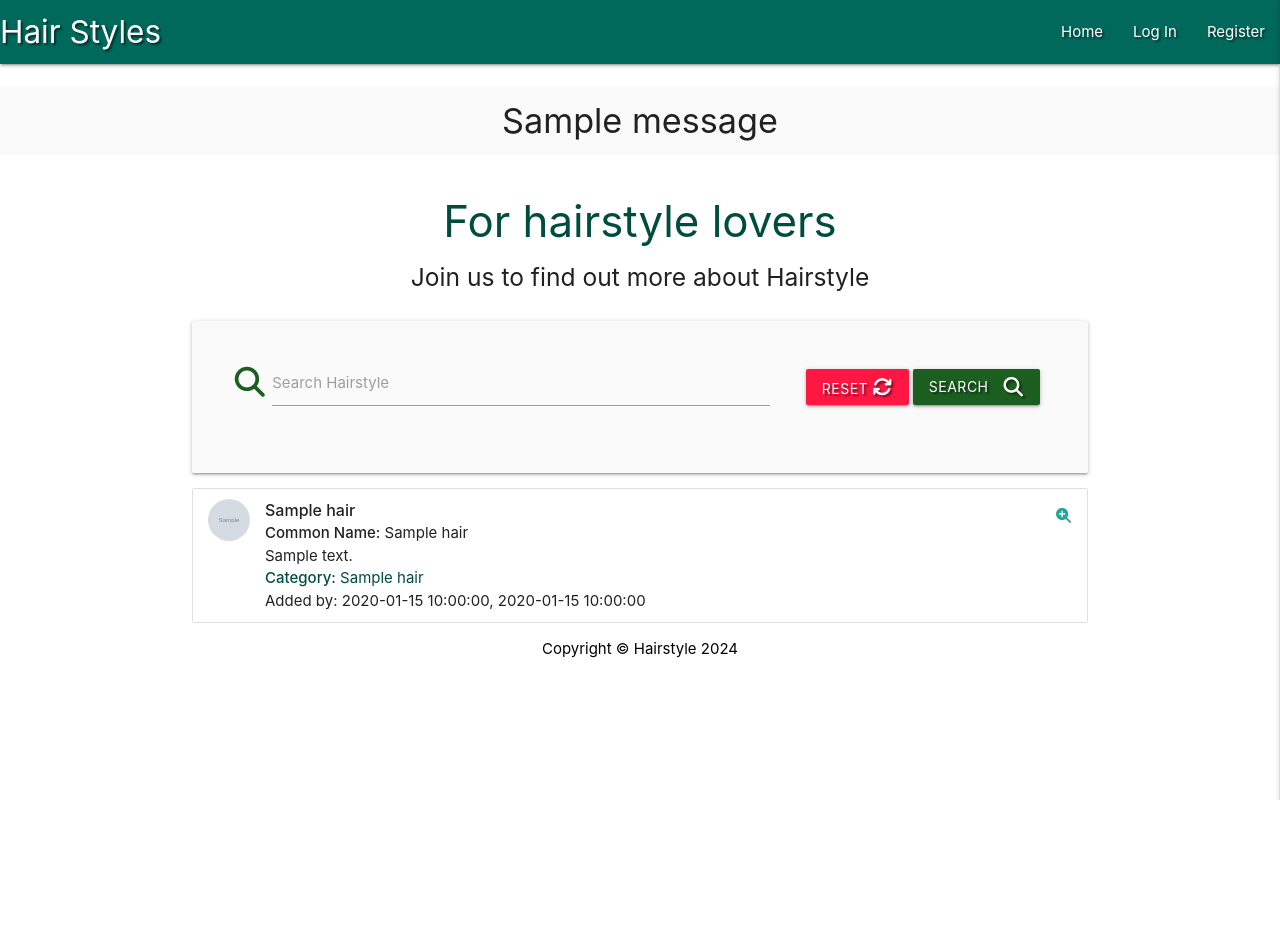
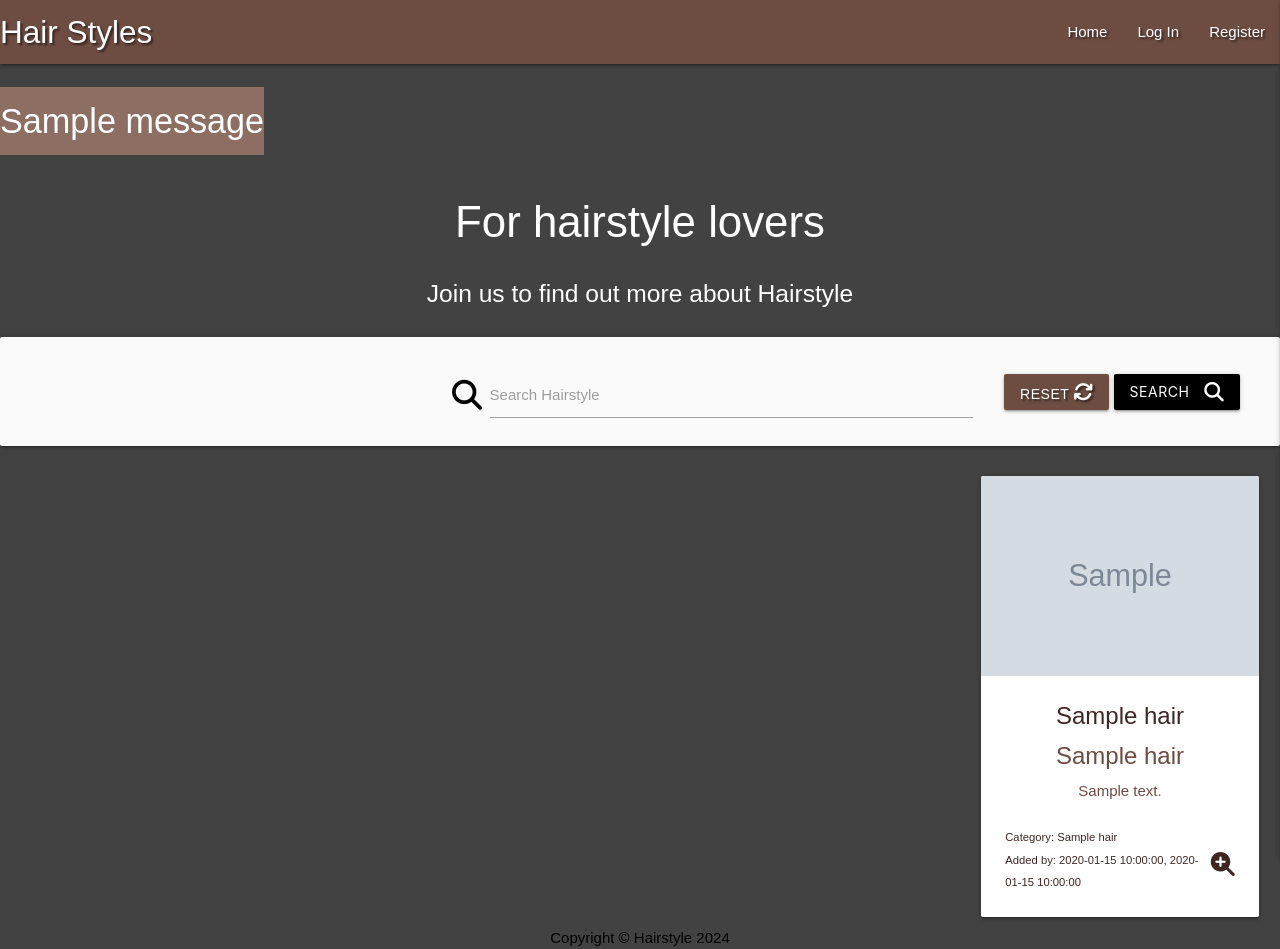
Before and after one commit to JoelineAlves/hair_manager, a Flask app: page / in a window 1280 px wide. Before the commit the page ends 800 px from the top, so only its background shows below. Run offline with Flask 3, Linux system fonts and the light colour scheme; grey boxes marked "Sample" are stand-in pictures; one stand-in notice (Sample message) is shown; a database or web service that is not in the repository returns one stand-in record (values such as "Sample title"); some libraries are stand-ins or nearby versions.

Commit message:
styling the web pages

```diff
--- a/static/css/style.css
+++ b/static/css/style.css
@@ -1,18 +1,117 @@
+/* Reset global margins and paddings */
+* {
+    margin: 0;
+    padding: 0;
+    box-sizing: border-box;
+}
+
+/* Specific adjustments */
+body {
+    background-color: #212121d8;
+    font-family: Arial, sans-serif;
+    margin: 0;
+    padding: 0;
+}
+
+/* Container adjustments */
+.container {
+    padding: 0;
+    margin: 0 auto;
+    width: 100%;
+}
+
+/* Flexbox layout for rows and columns */
+.row {
+    display: flex;
+    flex-wrap: wrap;
+    margin: 0;  /* Remove default margin */
+}
+
+.col {
+    padding: 10px;  /* Adjust padding to create space between cards */
+    box-sizing: border-box;
+    width: 100%;
+}
+
+@media (min-width: 601px) {
+    .col.s12.m6 {
+        width: 50%;
+    }
+}
+
+@media (min-width: 993px) {
+    .col.s12.l3 {
+        width: 25%;
+    }
+}
+
+.card {
+    margin: 10px;
+    display: flex;
+    flex-direction: column;
+}
+
+.card .card-image img {
+    object-fit: cover;
+    height: 200px;  /* Adjust height as needed */
+    width: 100%;
+}
+
+.card-content {
+    padding: 10px;
+}
+
+/* Adjust button margins */
+.btn-small {
+    margin-top: 5px;
+    margin-bottom: 5px;
+}
+
+.btn-large i.fab {
+    font-size: 1rem;  /* Reduce the icon size */
+}
+
 .text-shadow {
     text-shadow: 2px 2px 2px rgba(0, 0, 0, 0.5);
 }
 
+
+
 .flashes h4 {
     line-height: 2;
+
 }
 
-/* card styles */
-.card .card-image img {
-    object-fit: cover;
-    height: 40vh;
+/* Title and search adjustments */
+.center-align {
+    text-align: center;
 }
 
-.btn-small {
-    margin-top: 15px;
-    margin-bottom: 15px;
+.headings {
+    margin-bottom: 20px;
+    width: 100%;
+    display: flex;
+    flex-direction: column;
+    align-items: center;
 }
+
+.search-session {
+    padding: 20px;
+    margin-bottom: 20px;
+    width: 100%;
+    display: flex;
+    justify-content: center;
+}
+
+.input-field {
+    margin-bottom: 0;
+}
+
+/* mobile navbar */
+#mobile-demo {
+    background-color: #000;
+}
+
+#mobile-demo a {
+    color: #ffffff;
+}
--- a/templates/add_category.html
+++ b/templates/add_category.html
@@ -1,14 +1,14 @@
 {% extends "base.html" %}
 {% block content %}
 
-    <h3 class="teal-text text-darken-4 center-align">Add Category</h3>
+    <h3 class="white-text center-align">Add Category</h3>
 
     <div class="row card-panel grey lighten-5">
         <form class="col s12" method="POST" action="{{ url_for('add_category') }}">
             <!-- category name -->
             <div class="row">
                 <div class="input-field col s12">
-                    <i class="fas fa-folder-open prefix teal-text text-darken-4"></i>
+                    <i class="fas fa-folder-open prefix brown-text text-darken-4"></i>
                     <input id="category_name" name="category_name" minlength="3" maxlength="20"
                         type="text" class="validate" required>
                     <label for="category_name">Category Name</label>
@@ -17,7 +17,7 @@
             <!-- submit button -->
             <div class="row">
                 <div class="col s12 center-align">
-                    <button type="submit" class="btn-large teal darken-1 text-shadow">
+                    <button type="submit" class="btn-large brown darken-4 text-shadow">
                         Add Category <i class="fas fa-plus-square right"></i>
                     </button>
                 </div>
--- a/templates/base.html
+++ b/templates/base.html
@@ -15,7 +15,7 @@
 
     <header>
         <!-- My Navbar -->
-        <nav class="nav-extended text-shadow teal darken-3">
+        <nav class="nav-extended text-shadow brown darken-1">
             <div class="nav-wrapper">
               <a href="{{ url_for('get_hairs') }}" class="brand-logo">Hair Styles</a>
               <a href="#" data-target="mobile-demo" class="sidenav-trigger right"><i class="fas fa-bars"></i></a>
@@ -38,7 +38,7 @@
 
         <!-- Mobile Navbar -->
           <ul class="sidenav" id="mobile-demo">
-            <li><h4 class="center-align teal-text text-darken-3">Hair Styles</h4></li>
+            <li><h4 class="center-align white-text">Hair Styles</h4></li>
             <li><a href="{{ url_for('get_hairs') }}">Home</a></li>
         {% if session.user %}
             <li><a href="{{ url_for('profile', username=session['user']) }}">Profile</a></li>
@@ -60,7 +60,7 @@
      {% if messages %}
          {% for message in messages %}
              <div class="row flashes">
-                 <h4 class="grey lighten-5 center-align">{{ message }}</h4>
+                 <h4 class=" brown lighten-1 white-text center-align">{{ message }}</h4>
              </div>
          {% endfor %}
      {% endif %}
--- a/templates/edit_category.html
+++ b/templates/edit_category.html
@@ -8,7 +8,7 @@
             <!-- category name -->
             <div class="row">
                 <div class="input-field col s12">
-                    <i class="fas fa-folder-open prefix teal-text text-darken-4"></i>
+                    <i class="fas fa-folder-open prefix brown-text text-darken-4"></i>
                     <input id="category_name" name="category_name" minlength="3" maxlength="20"
                         type="text" value="{{ category.category_name }}" class="validate" required>
                     <label for="category_name">Category Name</label>
@@ -17,10 +17,10 @@
             <!-- submit button -->
             <div class="row">
                 <div class="col s12 center-align">
-                    <a href="{{ url_for('get_categories') }}" class="btn-large red text-shadow">
+                    <a href="{{ url_for('get_categories') }}" class="btn-large brown lighten-1 text-shadow">
                         Cancel <i class="fas fa-times-circle right"></i>
                     </a>
-                    <button type="submit" class="btn-large teal darken-1 text-shadow">
+                    <button type="submit" class="btn-large brown lighten-3 text-shadow">
                         Edit Category <i class="fas fa-edit right"></i>
                     </button>
                 </div>
--- a/templates/hairs.html
+++ b/templates/hairs.html
@@ -2,23 +2,23 @@
 {% block content %}
 
 <!-- Headings -->
-<div class="row center">
-    <h3 class="center-align teal-text text-darken-4">For hairstyle lovers</h3>
-    <h5>Join us to find out more about Hairstyle</h5>
+<div class="row center headings">
+    <h3 class="center-align white-text text-lighten-1">For hairstyle lovers</h3>
+    <h5 class="center-align white-text text-lighten-1">Join us to find out more about Hairstyle</h5>
 </div>
 
 <!-- Search Session -->
-<div class="row card-panel grey lighten-5">
-    <form action="{{ url_for('search') }}" method="post" class="col s12">
+<div class="row card-panel grey lighten-5 search-session">
+    <form action="{{ url_for('search') }}" method="post" class="col s12 m10 l8">
         <div class="row valign-wrapper center-align">
             <div class="input-field col s12 m8">
-                <i class="fas fa-search prefix green-text text-darken-4"></i>
+                <i class="fas fa-search prefix black-text"></i>
                 <input type="text" name="query" id="query" minlength="3" class="validate" required>
                 <label for="query">Search Hairstyle</label>
             </div>
             <div class="col s12 m4">
-                <a href="{{ url_for('get_hairs') }}" class="red accent-3 btn text-shadow">Reset <i class="fas fa-refresh"></i></a>
-                <button type="submit" class="green darken-4 btn text-shadow">
+                <a href="{{ url_for('get_hairs') }}" class="brown darken-1 accent-3 btn text-shadow">Reset <i class="fas fa-refresh"></i></a>
+                <button type="submit" class="black accent-3 btn text-shadow">
                     <i class="fas fa-search right"></i>Search
                 </button>
             </div>
@@ -26,42 +26,52 @@
     </form>
 </div>
 
-<!-- List -->
+<!-- Cards -->
 {% if hairs|length > 0 %}
-<ul class="collection">
+<div class="row" data-aos="fade-up" data-aos-offset="200">
     {% for hair in hairs %}
-    <li class="collection-item avatar">
-        <img src="{{ hair.image_url }}" alt="{{ hair.hair_name }}" class="circle">
-        <span class="title"><strong>{{ hair.hair_name }}</strong></span>
-        <p><strong>Common Name:</strong> {{ hair.common_name }}</p>
-        <p>{{ hair.description }}</p>
-        <p class="teal-text text-darken-4"><strong>Category:</strong> {{ hair.category_name }}</p>
-        <p>Added by: {{ hair.created_by }}, {{ hair.date }}</p>
-
-        <!-- Reveal button -->
-        <a href="#!" class="secondary-content" onclick="toggleDetails('{{ hair._id }}')">
-            <i class="fas fa-magnifying-glass-plus"></i>
-        </a>
-
-        <!-- Revealed content -->
-        <div id="details-{{ hair._id }}" class="reveal-content" style="display:none;">
-            <p><strong>Hair Care:</strong> {{ hair.hair_care }}</p>
-            <p>For some great advice on hair care, why not have a look at these videos we have made for you?</p>
-            <a href="https://www.youtube.com/results?search_query=houseplants" class="btn-large red accent-3" target="_blank" rel="noopener" aria-label="YouTube link">
-                <i class="fab fa-youtube"></i>
-            </a>
+    <div class="col s12 l3 m6">
+        <div class="card">
+            <div class="card-image waves-effect waves-block waves-light">
+                <img class="activator" src="{{ hair.image_url }}" alt="{{ hair.hair_name }}">
+            </div>
+            <div class="card-content">
+                <span class="card-title activator center brown-text text-darken-4"><strong>{{ hair.hair_name }}</strong></span>
+                <span class="card-title activator center brown-text text-darken-1">{{ hair.common_name }}<br></span>
+                <p class="activator brown-text text-darken-1 center">{{ hair.description }}</p>
+                <br>
+                <small class="brown-text text-darken-4"><strong>Category: {{ hair.category_name }}</strong></small>
+                <br>
+                <span class="card-title activator right brown-text text-darken-4 center"><i class="fas fa-magnifying-glass-plus"></i><br></span>
+                <small class="brown-text text-darken-4">Added by: {{ hair.created_by }}, {{ hair.date }}</small>
+                <br>
+            </div>
+            <!-- Cards created by the user with edit and delete option -->
+            <div class="grey lighten-4 center">
+                {% if hair.created_by|lower == session.user|lower %}
+                <a href="{{ url_for('delete_hairstyle', hair_id=hair._id) }}" onclick="confirmDeletion('{{ hair._id }}')" class="btn-small brown lighten-1 accent-3">Delete <i class="fa fa-trash"></i></a>
+                <a href="{{ url_for('edit_hairstyle', hair_id=hair._id) }}" class="btn-small brown lighten-3">Edit <i class="fas fa-edit"></i></a>
+                {% endif %}
+            </div>
+            <div class="card-reveal grey accent-1">
+                <span class="card-title brown-text text-darken-4"><strong>Hair care:</strong><i class="fa-solid fa-xmark right"></i></span>
+                <div class="center-align">
+                    <br>
+                    <img src="{{ url_for('static', filename='images/avatar 1.png') }}" alt="watering plants icon" width="100" height="100">
+                    <span class="card-title brown-text text-darken-1"><strong>{{ hair.common_name }}</strong></span>
+                    <span class="card-title brown-text text-darken-4">How do I keep it stylish?</span>
+                    <p class="brown-text text-darken-1">{{ hair.hair_care }}</p>
+                    <br>
+                    <br>
+                    <p class="brown-text text-darken-4">For some great advice on hair care, why not have a look at these videos we have made for you?</p>
+                    <a href="https://www.youtube.com/results?search_query=houseplants" class="btn-small red accent-3" target="_blank" rel="noopener" aria-label="YouTube link"><i class="fab fa-youtube fa-sm"></i></a>
+                </div>
+            </div>
         </div>
-
-        <!-- Edit and Delete buttons -->
-        {% if hair.created_by|lower == session.user|lower %}
-        <div class="right">
-            <a href="{{ url_for('edit_hairstyle', hair_id=hair._id) }}" class="btn-small teal darken-4">Edit <i class="fas fa-edit"></i></a>
-            <a href="{{ url_for('delete_hairstyle', hair_id=hair._id) }}" onclick="confirmDeletion('{{ hair._id }}')" class="btn-small red accent-3">Delete <i class="fa fa-trash"></i></a>
-        </div>
-        {% endif %}
-    </li>
+    </div>
+    <!-- End of Cards -->
     {% endfor %}
-</ul>
+</div>
 {% else %}
 <h4 class="red-text text-red accent-3 center-align">No results found!</h4>
 {% endif %}
@@ -87,14 +97,5 @@
             window.location.href = "/delete_hairstyle/" + hairId;
         }
     }
-
-    function toggleDetails(id) {
-        var details = document.getElementById('details-' + id);
-        if (details.style.display === 'none') {
-            details.style.display = 'block';
-        } else {
-            details.style.display = 'none';
-        }
-    }
 </script>
 {% endblock %}
```
Also changed, not shown: templates/add_hairstyle.html (+9 -9 lines), templates/categories.html (+6 -6 lines), templates/edit_hairstyle.html (+10 -10 lines), templates/login.html (+5 -5 lines), templates/profile.html (+19 -19 lines), README.md, static/images/avatar 1.png (added).
